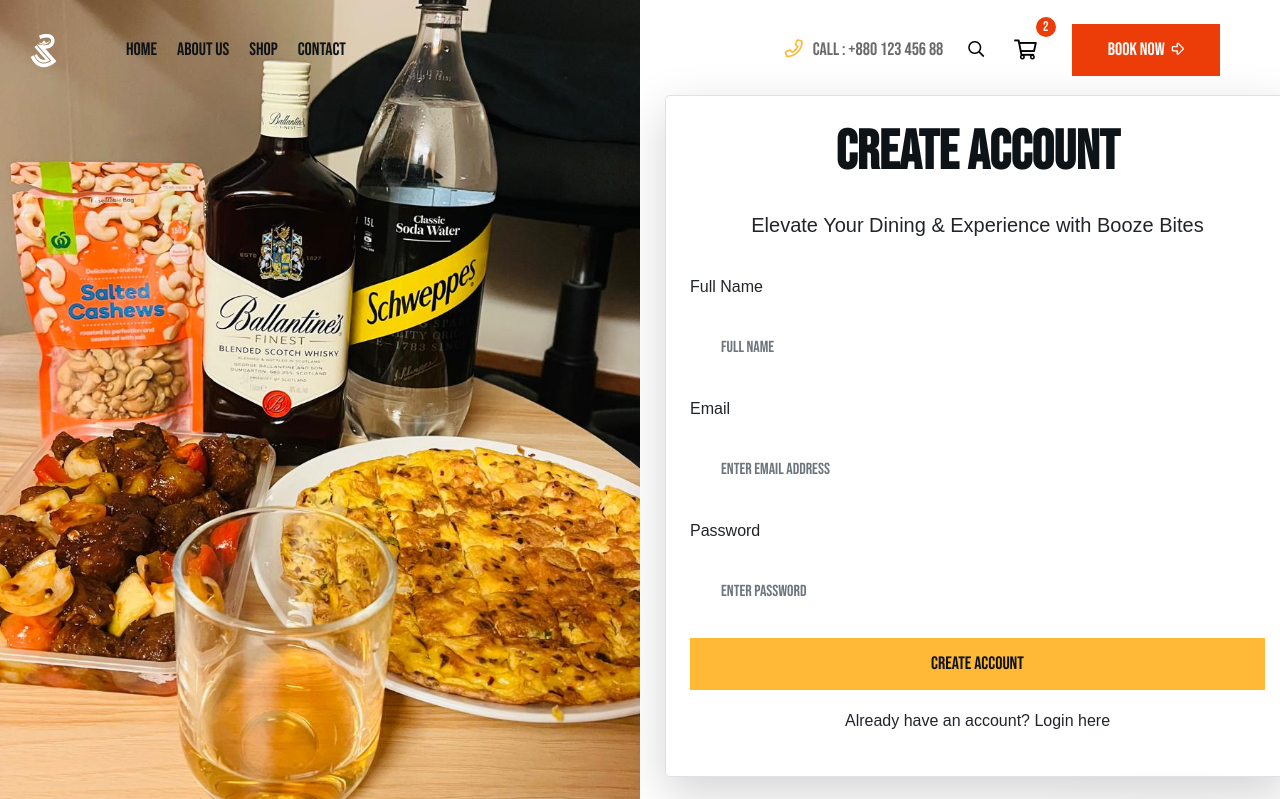
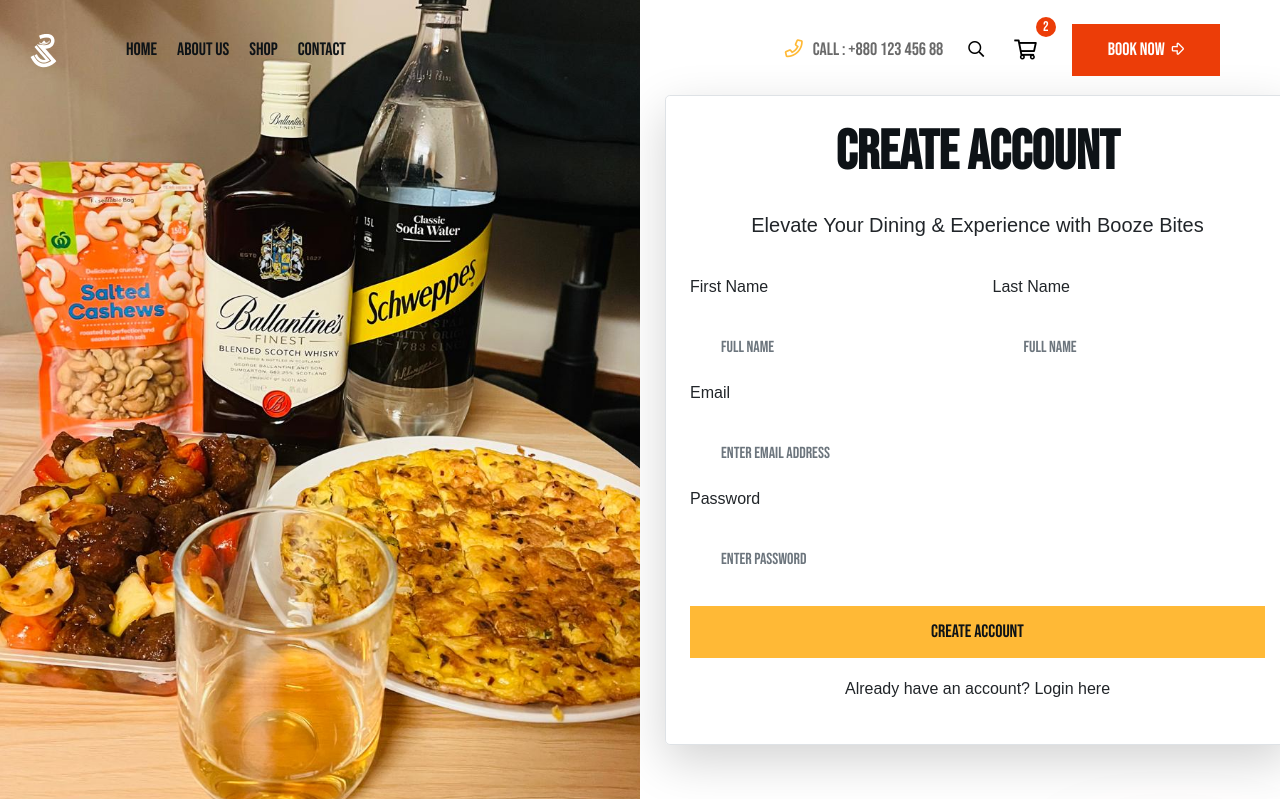
Before and after one commit to cody-zea-software-solutions/boozebites, a PHP site: page /login.php in a window 1280 px wide. Shown: the top 799 px of the page. Run offline with PHP 8.4, Linux system fonts and the light colour scheme; grey boxes are pictures that could not be loaded.

Commit message:
Update login.php

```diff
--- a/login.php
+++ b/login.php
@@ -58,18 +58,25 @@ headerContent(0);
               <p class="lead text-body text-center">
                 Elevate Your Dining & Experience with Booze Bites
               </p>
-              <div class="w-100">
-                <p class="text-body">Full Name</p>
+              <div class="row">
+                <div class="col-12 col-lg-6">
+                <p class="text-body">First Name</p>
                 <input class="form-control mt-1" type="text" placeholder="Full Name" required />
               </div>
-              <div class="w-100">
+              <div class="col-12 col-lg-6">
+                <p class="text-body">Last Name</p>
+                <input class="form-control mt-1" type="text" placeholder="Full Name" required />
+              </div>
+              <div class="col-12 col-lg-12">
                 <p class="text-body">Email</p>
                 <input class="form-control mt-1" type="email" placeholder="Enter Email Address" required />
               </div>
-              <div class="w-100">
+              <div class="col-12 col-lg-12">
                 <p class="text-body">Password</p>
                 <input class="form-control mt-1" type="password" placeholder="Enter Password" required />
               </div>
+              </div>
+
               <button class="theme-btn style-two" type="submit" onclick="signup();">Create Account</button>
               <p class="text-center text-body">
                 Already have an account?
```
